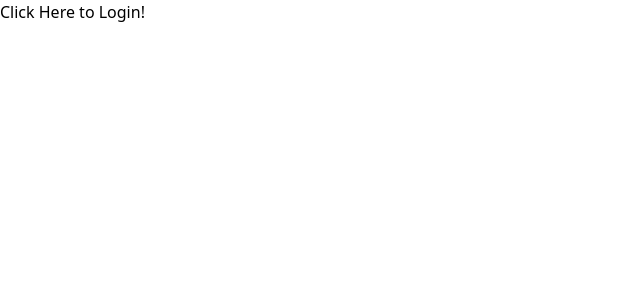
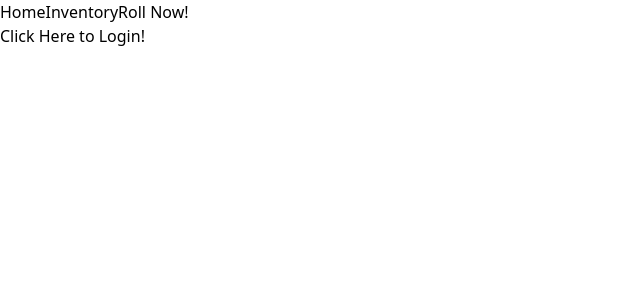
Before and after one commit to susheepls/GachaGear-WIP, a React (Vite) app in the folder frontend/: page / in a window 1280 px wide. Shown: the top 300 px of the page, without its empty margins (0-640 px from the left). Built offline with nearby package versions, Linux system fonts and the light colour scheme.

Commit message:
feat: add a simple navbar at the top of the page for user navigation
First I made the navbar component, which I put into the layout component.
I then added the layout component in app.tsx '/' to surround these routes.

```diff
--- a/frontend/src/App.tsx
+++ b/frontend/src/App.tsx
@@ -3,6 +3,7 @@ import Home from "./pages/Home"
 import Login from "./pages/Login"
 import Inventory from "./pages/Inventory"
 import GachaRoll from "./pages/GachaRoll"
+import Layout from "./components/Layout"
 
 function App() {
 
@@ -11,7 +12,7 @@ function App() {
   return (
     <BrowserRouter>
       <Routes>
-        <Route path="/">
+        <Route path="/" element={<Layout/>}>
           <Route index element={<Home/>} />
           <Route path="login" element={<Login/>} />
           <Route path=":username/inventory" element={<Inventory/>} />
--- /dev/null
+++ b/frontend/src/components/Layout.tsx
@@ -0,0 +1,13 @@
+import NavBar from './NavBar'
+import { Outlet } from 'react-router-dom'
+
+const Layout = () => {
+    return (
+        <section>
+            <NavBar/>
+            <Outlet/>
+        </section>
+    )
+}
+
+export default Layout
--- /dev/null
+++ b/frontend/src/components/NavBar.tsx
@@ -0,0 +1,33 @@
+
+
+interface page {
+    name: string,
+    href: string,
+    key: string
+};
+
+const NavBar = () => {
+    const pages: page[] = [
+        {name: 'Home', href: '/', key: 'home'},
+        {name: 'Inventory', href: '/', key: 'inventory'},
+        {name: 'Roll Now!', href: '/gacharoll', key: 'gacharoll'}
+    ];
+
+
+    return (
+        <nav>
+            <div>
+               {pages.map((page) => (
+                    <a
+                        key={page.key}
+                        href={page.href}
+                    >
+                        {page.name}
+                    </a>
+               ))}
+            </div>
+        </nav>
+    )
+}
+
+export default NavBar
```
